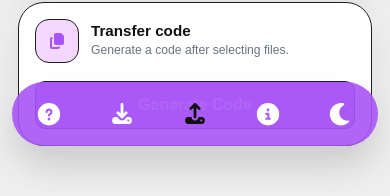
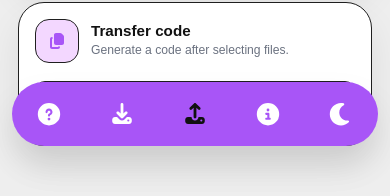
Before and after one commit to FemiEmm/SendFlow, a Vue app: page / in a window 390 px wide. Shown: the part 686-882 px from the top of the page. Built offline with nearby package versions, Linux system fonts and the light colour scheme; a web font is replaced by a local one.

Commit message:
Mobile navigation update

```diff
--- a/src/pages/HomePage.vue
+++ b/src/pages/HomePage.vue
@@ -412,12 +412,14 @@ const shareApp = async () => {
 
   .mobile-bottom-nav {
     position: fixed;
+    transform: translateZ(0);
+    will-change: transform;
     left: 12px;
     right: 12px;
     bottom: calc(12px + env(safe-area-inset-bottom));
     z-index: 50;
     height: 64px;
-    background: rgb(from var(--primary-dark) r g b / 0.9);
+    background: rgb(from var(--primary-dark) r g b / 1);
     /* border: 1.5px solid var(--border-color); */
     border-radius: 999px;
     display: grid;
```
